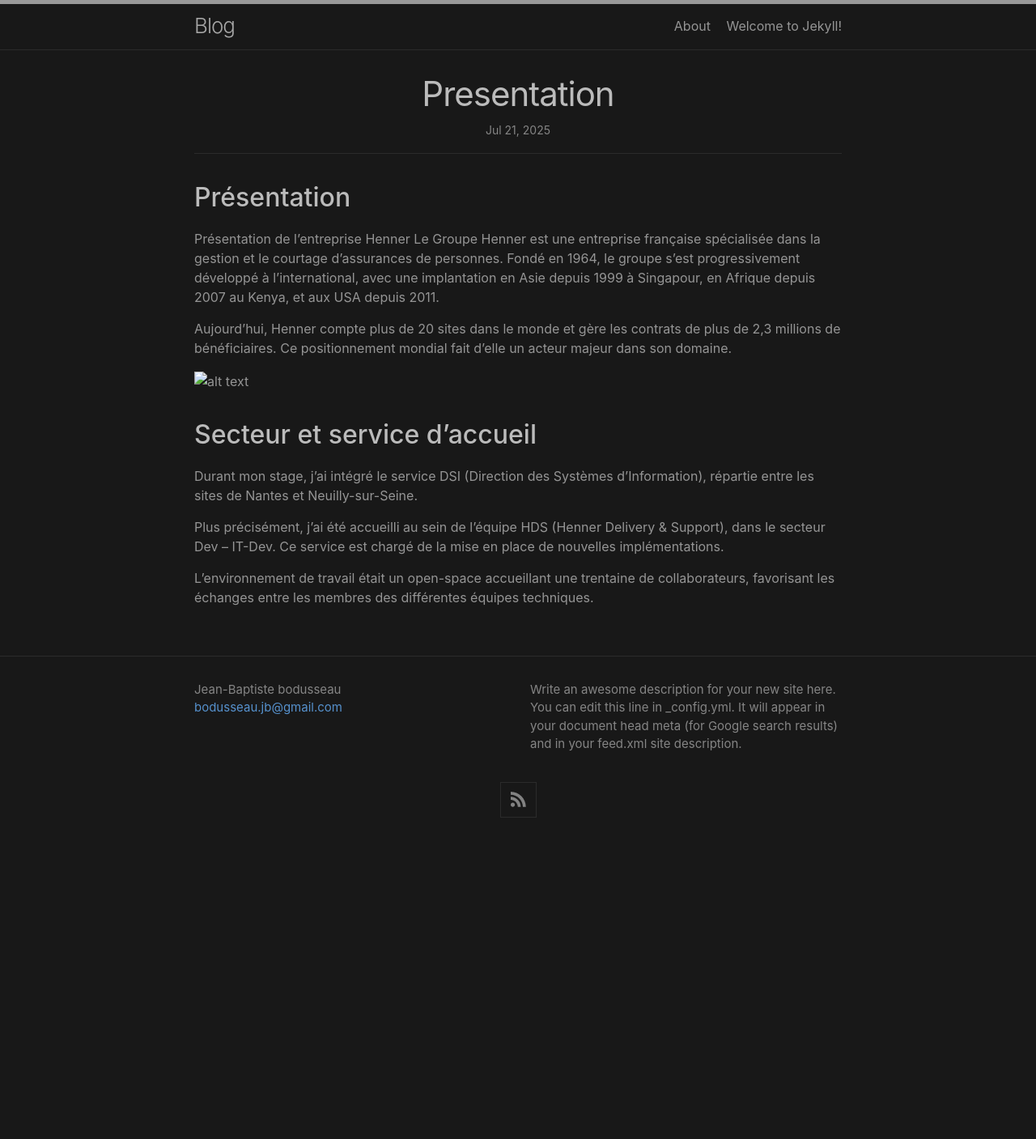
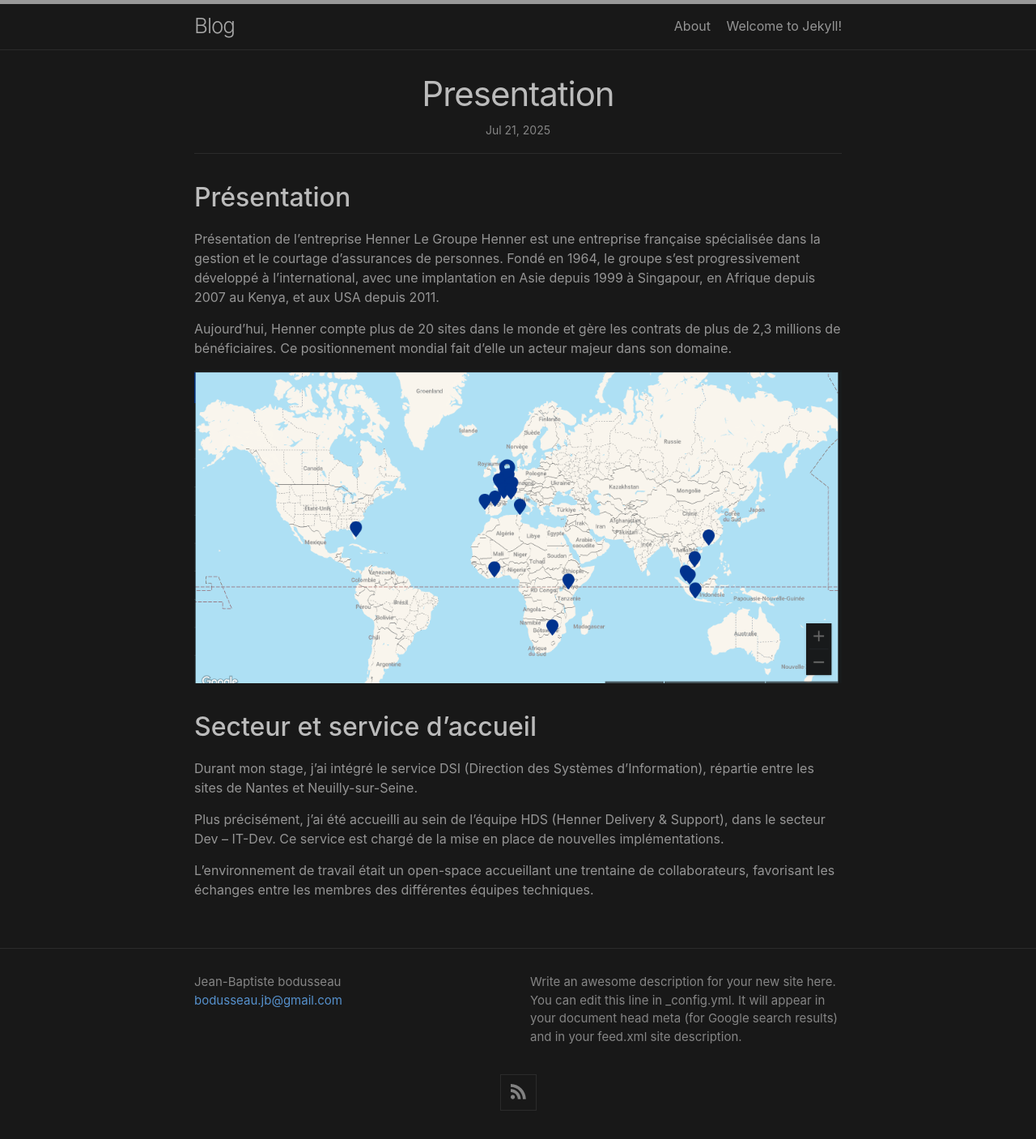
Before and after one commit to jeanbaptiste-bodusseau/Blog, a Jekyll site: the page built from _posts/2025-07-21-Presentation.md, in a window 1280 px wide. Shown: the whole page at 81% size. Built offline with Jekyll 4.4.1, drawn with Linux system fonts in a browser that asks for light colours; before the commit the page ends 1046 px from its top, so only the background shows below that.

Commit message:
changement dossier

```diff
--- a/_posts/2025-07-21-Presentation.md
+++ b/_posts/2025-07-21-Presentation.md
@@ -12,7 +12,7 @@
 
 Aujourd’hui, Henner compte plus de 20 sites dans le monde et gère les contrats de plus de 2,3 millions de bénéficiaires. Ce positionnement mondial fait d’elle un acteur majeur dans son domaine.
 
-![alt text]({{/assets/images/Implantations.png | relative_url}})
+![alt text](/assets/images/Implantations.png)
 ## Secteur et service d'accueil
 
 Durant mon stage, j’ai intégré le service DSI (Direction des Systèmes d’Information), répartie entre les sites de Nantes et Neuilly-sur-Seine.
```
Also changed, not shown: donttakethis/Integration.md (renamed from perso/Integration.md), donttakethis/Missions.md (renamed from perso/Missions.md), donttakethis/Presentation.md (renamed from perso/Presentation.md), donttakethis/README.md (renamed from perso/README.md), donttakethis/Realisations/Continuation.md (renamed from perso/Realisations/Continuation.md), donttakethis/Realisations/Debut.md (renamed from perso/Realisations/Debut.md), donttakethis/Realisations/Pratiques.md (renamed from perso/Realisations/Pratiques.md), donttakethis/Realisations/PriseEnMain.md (renamed from perso/Realisations/PriseEnMain.md), donttakethis/index.html (renamed from perso/index.html), donttakethis/propos.html (renamed from perso/propos.html), donttakethis/script.js (added), donttakethis/style.css (added), donttakethis/welcome-to-jekyll.md (renamed from perso/welcome-to-jekyll.md).
